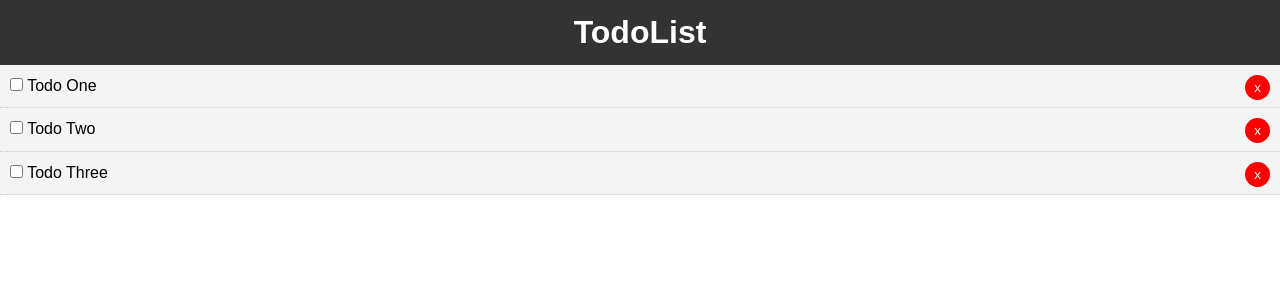
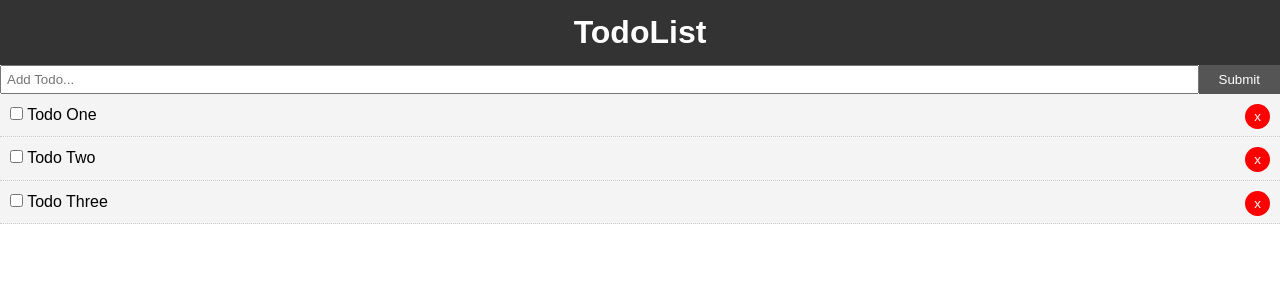
Before and after one commit to kugak/vue-todo, a Vue app: page / in a window 1280 px wide. Shown: the top 300 px of the page. Built offline with nearby package versions, Linux system fonts and the light colour scheme.

Commit message:
completed add todo function

```diff
--- a/package.json
+++ b/package.json
@@ -8,6 +8,7 @@
     "lint": "vue-cli-service lint"
   },
   "dependencies": {
+    "uuid": "^3.3.2",
     "vue": "^2.5.22"
   },
   "devDependencies": {
--- a/src/App.vue
+++ b/src/App.vue
@@ -1,6 +1,7 @@
 <template>
   <div id="app">
     <Header/>
+    <AddTodo v-on:add-todo="addTodo"/>
     <Todos v-bind:todos="todos" v-on:del-todo="deleteTodo"/>
   </div>
 </template>
@@ -8,12 +9,14 @@
 <script>
 import Todos from "./components/Todos";
 import Header from "./components/layout/Header";
+import AddTodo from "./components/AddTodo";
 
 export default {
   name: "app",
   components: {
     Todos,
-    Header
+    Header,
+    AddTodo
   },
   data() {
     return {
@@ -39,6 +42,9 @@
   methods: {
     deleteTodo(id) {
       this.todos = this.todos.filter(todo => todo.id !== id);
+    },
+    addTodo(newTodo) {
+      this.todos = [...this.todos, newTodo];
     }
   }
 };
@@ -55,4 +61,17 @@
   font-family: Arial, Helvetica, sans-serif;
   line-height: 1.4;
 }
+
+.btn {
+  display: inline-block;
+  border: none;
+  background: #555;
+  color: #fff;
+  padding: 7px 20px;
+  cursor: pointer;
+}
+
+.btn:hover {
+  background: #666;
+}
 </style>
--- /dev/null
+++ b/src/components/AddTodo.vue
@@ -0,0 +1,48 @@
+<template>
+  <div>
+    <form @submit="addTodo">
+      <input type="text" v-model="title" name="title" placeholder="Add Todo...">
+      <input type="submit" value="Submit" class="btn">
+    </form>
+  </div>
+</template>
+
+<script>
+import uuid from "uuid";
+export default {
+  name: "AddTodo",
+  data() {
+    return {
+      title: ""
+    };
+  },
+  methods: {
+    addTodo(e) {
+      e.preventDefault();
+      const newTodo = {
+        id: uuid.v4(),
+        title: this.title,
+        completed: false
+      };
+      //Send up to parent
+      this.$emit("add-todo", newTodo);
+      this.title = "";
+    }
+  }
+};
+</script>
+
+<style scoped>
+form {
+  display: flex;
+}
+
+input[type="text"] {
+  flex: 10;
+  padding: 5px;
+}
+
+input[type="sumbit"] {
+  flex: 2;
+}
+</style>
```
Also changed, not shown: 1 other file (tests, documents, lock files or other folders).
